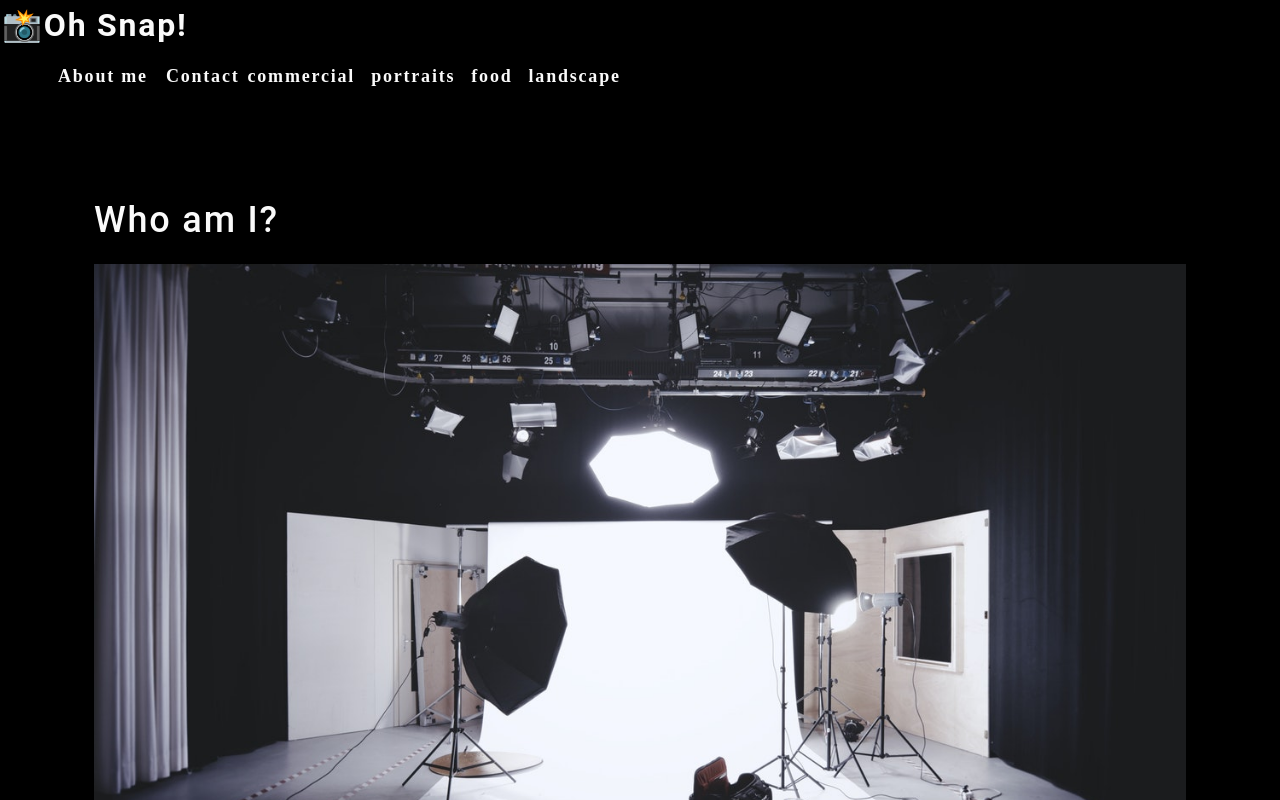
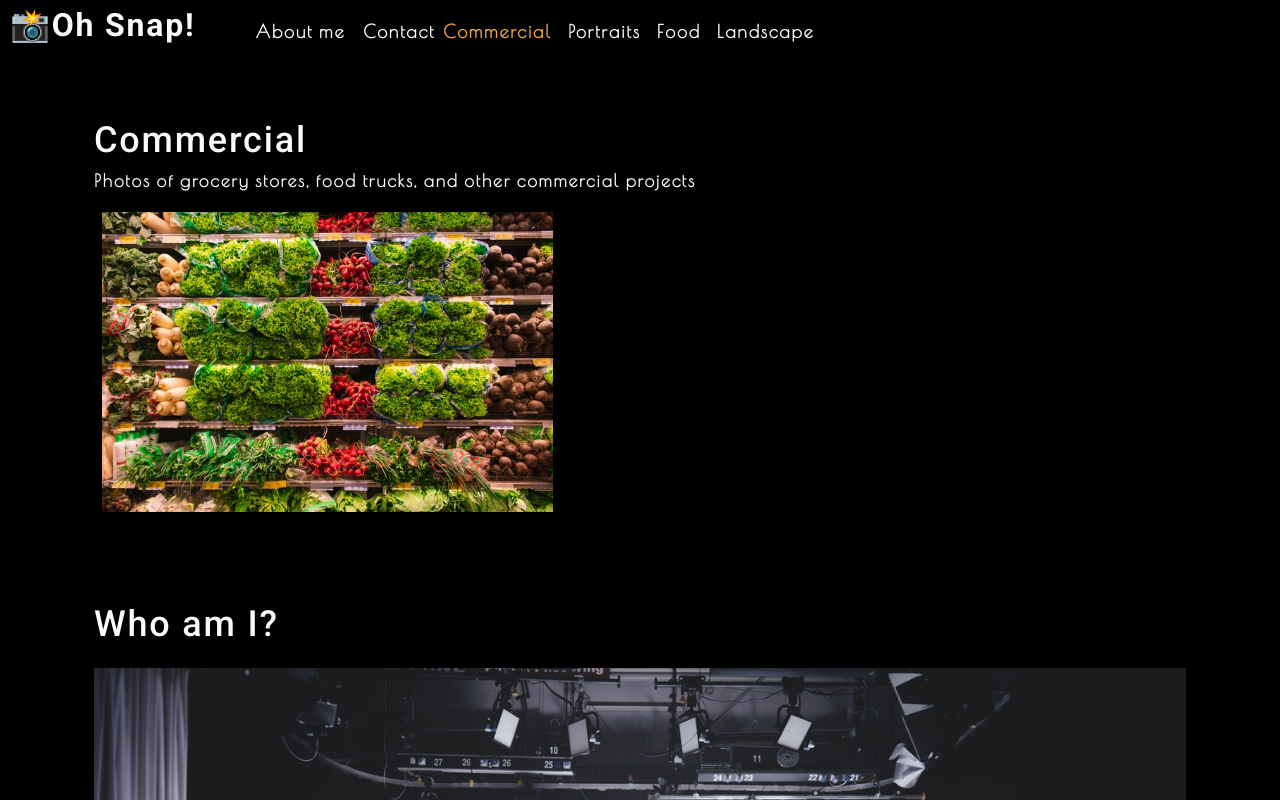
Before and after one commit to Craig5117/photo-port, a React (Create React App) app: page / in a window 1280 px wide. Shown: the top 800 px of the page. Built offline with nearby package versions, Linux system fonts and the light colour scheme.

Commit message:
set up state hook for nav

```diff
--- a/public/index.html
+++ b/public/index.html
@@ -3,6 +3,7 @@
   <head>
     <meta charset="utf-8" />
     <link rel="icon" href="%PUBLIC_URL%/favicon.ico" />
+    <link href="https://fonts.googleapis.com/css2?family=Poiret+One&family=Roboto:ital,wght@0,100;0,300;0,400;0,500;0,700;0,900;1,100;1,300;1,400;1,500;1,700;1,900&display=swap" rel="stylesheet">
     <meta name="viewport" content="width=device-width, initial-scale=1" />
     <meta name="theme-color" content="#000000" />
     <meta
--- a/src/App.js
+++ b/src/App.js
@@ -1,14 +1,42 @@
-import React from 'react';
-// import logo from './logo.svg';
+import React, { useState } from 'react';
 import About from './components/About';
 import Nav from './components/Nav';
-import './App.css';
+import Gallery from './components/Gallery';
+
 
 function App() {
+  const [categories] = useState([
+    {
+      name: 'commercial',
+      description:
+        'Photos of grocery stores, food trucks, and other commercial projects',
+    },
+    {
+      name: 'portraits',
+      description: 'Portraits of people in my life',
+    },
+    {
+      name: 'food',
+      description: 'Delicious delicacies',
+    },
+    {
+      name: 'landscape',
+      description: 'Fields, farmhouse, waterfalls, and the beauty of nature',
+    },
+  ]);
+
+  const [currentCategory, setCurrentCategory] = useState(categories[0]);
+
   return (
     <div>
-      <Nav></Nav>
+      <Nav
+        categories={categories}
+        setCurrentCategory={setCurrentCategory}
+        currentCategory={currentCategory}
+      >
+      </Nav>
       <main>
+        <Gallery></Gallery>
         <About></About>
       </main>
     </div>
--- /dev/null
+++ b/src/components/Gallery/index.js
@@ -0,0 +1,26 @@
+import React from 'react';
+import { capitalizeFirstLetter } from '../../utils/helpers';
+import photo from '../../assets/small/commercial/0.jpg';
+
+function Gallery(props) {
+  const currentCategory = {
+    name: 'commercial',
+    description:
+      'Photos of grocery stores, food trucks, and other commercial projects',
+  };
+  return (
+    <section>
+      <h1>{capitalizeFirstLetter(currentCategory.name)}</h1>
+      <p>{currentCategory.description}</p>
+      <div className="flex-row">
+        <img
+          src={photo}
+          alt="Commercial Example"
+          className="img-thumbnail mx-1"
+        />
+      </div>
+    </section>
+  );
+}
+
+export default Gallery;
--- a/src/components/Nav/index.js
+++ b/src/components/Nav/index.js
@@ -1,31 +1,14 @@
 import React from 'react';
+import { capitalizeFirstLetter } from "../../utils/helpers";
 
-function categorySelected(name) {
-    console.log(`${name} clicked`)
-}
-
-function Nav() {
-  const categories = [
-    {
-      name: 'commercial',
-      description:
-        'Photos of grocery stores, food trucks, and other commercial projects',
-    },
-    {
-      name: 'portraits',
-      description: 'Portraits of people in my life',
-    },
-    {
-      name: 'food',
-      description: 'Delicious delicacies',
-    },
-    {
-      name: 'landscape',
-      description: 'Fields, farmhouse, waterfalls, and the beauty of nature',
-    },
-  ];
+function Nav(props) {
+  const {
+    categories = [],
+    setCurrentCategory,
+    currentCategory,
+  } = props;
   return (
-    <header>
+    <header className="flex-row px-1">
       <h2>
         <a data-testid="link" href="/">
           <span role="img" aria-label="camera">
@@ -43,9 +26,15 @@ function Nav() {
             <span>Contact</span>
           </li>
           {categories.map((category) => (
-            <li className="mx-1" key={category.name}>
-              <span onClick={() => categorySelected(category.name)} >
-                  {category.name}
+            <li className={`mx-1 ${
+              currentCategory.name === category.name && 'navActive'
+              }`} key={category.name}>
+              <span
+                onClick={() => {
+                  setCurrentCategory(category)
+                  }}
+                >
+                  {capitalizeFirstLetter(category.name)}
                 </span>
             </li>
           ))}
```
Also changed, not shown: 1 other file (tests, documents, lock files or other folders).
